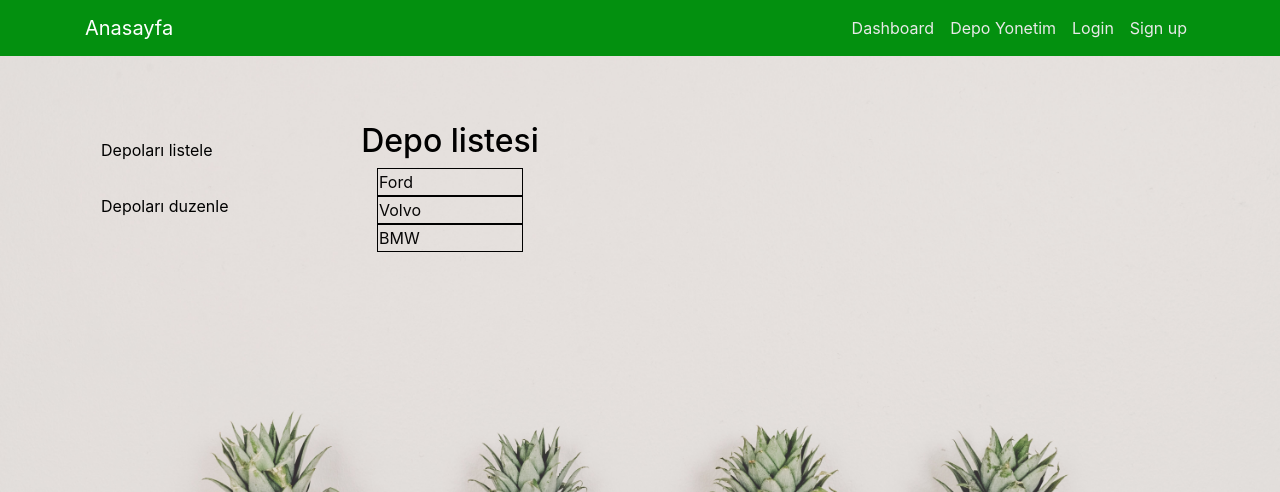
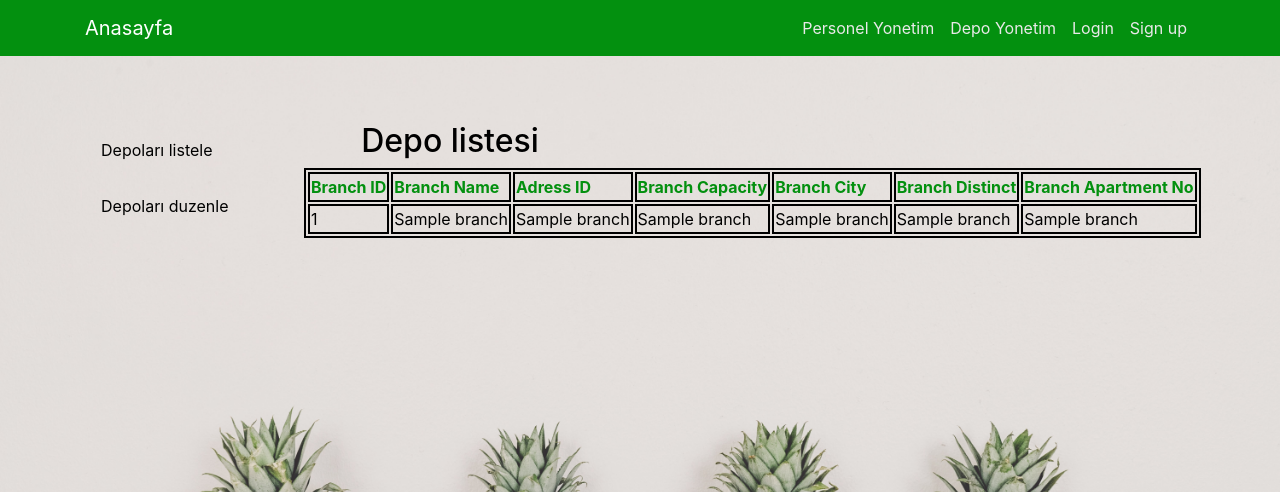
Before and after one commit to okanexe/2021_Fall_Bil372_stok_yonetimi, a Flask app: page /depo/list in a window 1280 px wide. Shown: the top 492 px of the page. Run offline with Flask 2, Linux system fonts and the light colour scheme; a database or web service that is not in the repository returns one stand-in record (values such as "Sample title"); some libraries are stand-ins or nearby versions.

Commit message:
listeleme fonksiyonları yapıldı ve arayüze entegre edildi css dosyası guncellendi

```diff
--- a/logistic/app.py
+++ b/logistic/app.py
@@ -34,7 +34,7 @@ def fetch():
 '''
 @app.route("/person/list", methods = ['POST', 'GET'])
 def personList():
-    conn = psycopg2.connect("dbname=guru99 user=okans password=")
+    conn = psycopg2.connect("dbname=guru99 user=postgres password=1030")
     cur = conn.cursor()
     sql_command = "select * from personal"
     cur.execute(sql_command)
@@ -45,7 +45,7 @@ def personList():
 def person():
     if request.method == 'POST':
         result = request.form
-        conn = psycopg2.connect("dbname=guru99 user=okans password=")
+        conn = psycopg2.connect("dbname=guru99 user=postgres password=1030")
         cur = conn.cursor()
 
         ssn = result.get("ssn")
@@ -66,7 +66,7 @@ def person():
 '''
 buradaki dashboad methodu personel ekleme ve personel yonetiminde kullanilacaktir
 '''
-@app.route("/dashboard", methods = ['POST', 'GET'])
+@app.route("/personel", methods = ['POST', 'GET'])
 def dashboard():
     return render_template("dashboard.html",title="dashboard")
 
@@ -83,8 +83,12 @@ depolarin listelenmesinde ullanilacak olan method
 '''
 @app.route("/depo/list", methods = ['POST', 'GET'])
 def depot_list():
-    content = ["Ford", "Volvo", "BMW"]
-    return render_template("depo.html",title="Depo listesi",content=content)
+    conn = psycopg2.connect("dbname=guru99 user=postgres password=1030")
+    cur = conn.cursor()
+    sql_command = "select * from branch join address on addressid=address_id "
+    cur.execute(sql_command)
+    data = cur.fetchall()
+    return render_template("depo.html",content=data, title="Depo listesi")
 
 '''
 depolarin yonetiminde kullanilacak sayfa
--- a/logistic/static/main.css
+++ b/logistic/static/main.css
@@ -127,15 +127,19 @@ div.liste{
   text-align: center;
   color: #070606;
 }
-table,td,tr {
-  border: 1px solid black;
-  border-collapse: collapse;
+table,td,tr,th {
+  border: 2px solid black;
+  border-collapse: separate;
   text-align: left;
   vertical-align: top;
-  margin-left: auto;
+  margin-left: 30%;
   margin-right: auto;
-  width: 20%;
-  height: 20%;
+  width: max-content;
+  height: max-content;
+  white-space: nowrap;
+}
+th{
+  color: #03900f;
 }
 
 /* Page content. The value of the margin-left property should match the value of the sidebar's width property */
@@ -164,3 +168,7 @@ div.content {
     float: none;
   }
 }
+
+div.box{
+  margin-left: 38%;
+}
--- a/logistic/templates/depo.html
+++ b/logistic/templates/depo.html
@@ -5,24 +5,34 @@
     <a href="/depo/arrange">Depoları duzenle</a>
 </div>
 <h2>Depo listesi</h2>
-<div class="liste">
+<div >
     <table>
-    {% if content %}
-        {% for depo in content %}
+        <tr>
+            <th>Branch ID</th>
+            <th>Branch Name</th>
+            <th>Adress ID</th>
+            <th>Branch Capacity</th>
+            <th>Branch City</th>
+            <th>Branch Distinct</th>
+            <th>Branch Apartment No</th>
 
-            <table>
-                <td>
-                    {{depo}}
-                </td>
+          </tr>
+        {% if content %}
+            {% for depo in content %}
+                <tr>
+                    <td>{{depo[0]}}</td>
+                    <td>{{depo[1]}}</td>
+                    <td>{{depo[2]}}</td>
+                    <td>{{depo[3]}}</td>
+                    <td>{{depo[5]}}</td>
+                    <td>{{depo[6]}}</td>
+                    <td>{{depo[7]}}</td>
 
+                </tr>
 
-            </table>
-
-        {% endfor %}
-    {% endif %}
+            {% endfor %}
+        {% endif %}
     </table>
-
-
 </div>
 
 {% endblock content %}
--- a/logistic/templates/layout.html
+++ b/logistic/templates/layout.html
@@ -28,7 +28,7 @@
             </div>
             <!-- Navbar Right Side -->
             <div class="navbar-nav">
-              <a class="nav-item nav-link" href="/dashboard">Dashboard</a>
+              <a class="nav-item nav-link" href="/personel">Personel Yonetim</a>
               <a class="nav-item nav-link" href="/depo/arrange">Depo Yonetim</a>
               <a class="nav-item nav-link" href="/login">Login</a>
               <a class="nav-item nav-link" href="/signup">Sign up</a>
```
Also changed, not shown: logistic/templates/person.html (+6 -2 lines), logistic/templates/personList.html (+22 -10 lines).
